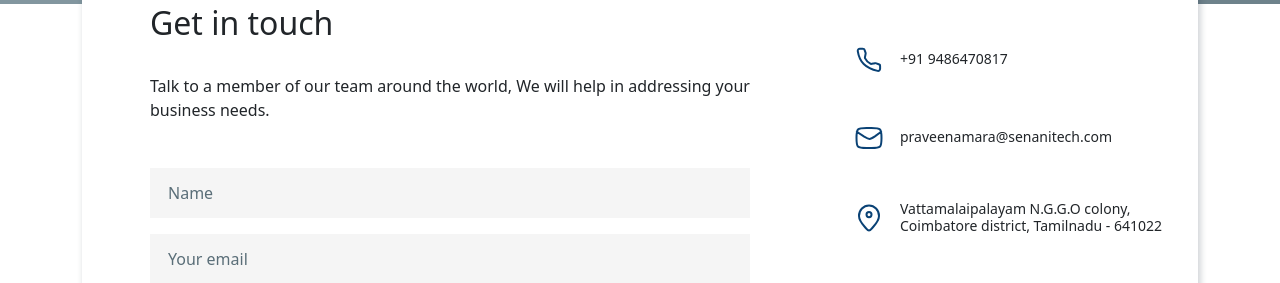
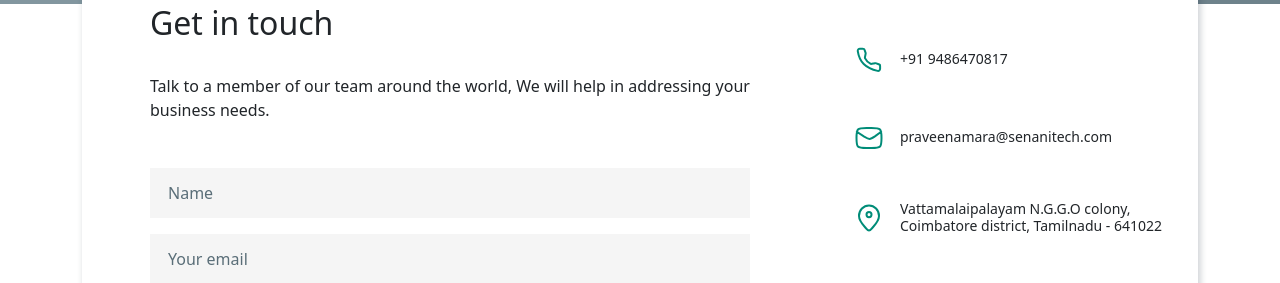
Before and after one commit to Vijay8426/Senanitech-, a React (Create React App) app: page /contact in a window 1280 px wide. Shown: the part 346-629 px from the top of the page. Built offline with nearby package versions, Linux system fonts and the light colour scheme.

Commit message:
fav-icon fixed and icon color of contact  page chnged

```diff
--- a/public/index.html
+++ b/public/index.html
@@ -34,7 +34,7 @@
       Learn how to configure a non-root public URL by running `npm run build`.
     -->
     <title>SenaniTech</title>
-    <link rel="shortcut icon" href="./images/SENANI-removebg-preview (1).png" type="image/x-icon">
+    <link rel="shortcut icon" href="./images/fav-icon-removebg-preview.png" type="image/x-icon">
   </head>
   <body>
     <noscript>You need to enable JavaScript to run this app.</noscript>
--- a/src/components/Contact.jsx
+++ b/src/components/Contact.jsx
@@ -162,7 +162,7 @@ const Contact = () => {
                       <a href="tel:470-601-1911" className="d-flex align-items-center text-dark text-decoration-none">
                         <svg width="30" height="30" viewBox="0 0 30 30" fill="none" xmlns="http://www.w3.org/2000/svg">
                           <path d="M22.3092 18.3098C22.0157 18.198 21.8689 18.1421 21.7145 18.1287C21.56 18.1154 21.4058 18.1453 21.0975 18.205L17.8126 18.8416C17.4392 18.9139 17.2525 18.9501 17.0616 18.9206C16.8707 18.891 16.7141 18.8058 16.4008 18.6353C13.8644 17.2551 12.1853 15.6617 11.1192 13.3695C10.9964 13.1055 10.935 12.9735 10.9133 12.8017C10.8917 12.6298 10.9218 12.4684 10.982 12.1456L11.6196 8.72559C11.6759 8.42342 11.7041 8.27233 11.6908 8.12115C11.6775 7.96998 11.6234 7.82612 11.5153 7.5384L10.6314 5.18758C10.37 4.49217 10.2392 4.14447 9.95437 3.94723C9.6695 3.75 9.29804 3.75 8.5551 3.75H5.85778C4.58478 3.75 3.58264 4.8018 3.77336 6.06012C4.24735 9.20085 5.64674 14.8966 9.73544 18.9853C14.0295 23.2794 20.2151 25.1426 23.6187 25.884C24.9335 26.1696 26.0993 25.1448 26.0993 23.7985V21.2824C26.0993 20.5428 26.0993 20.173 25.9034 19.8888C25.7076 19.6046 25.362 19.4729 24.6708 19.2096L22.3092 18.3098Z"
-                            stroke="#0a4275" strokeWidth="2" strokeLinecap="round" strokeLinejoin="round" />
+                            stroke=" rgb(0, 140, 120)" strokeWidth="2" strokeLinecap="round" strokeLinejoin="round" />
                         </svg>
                         <h5 className="contact-info mb-0 ms-3">+91 9486470817</h5>
                       </a>
@@ -171,7 +171,7 @@ const Contact = () => {
                       <a href="https://veilmail.io/irish-geoff" className="d-flex align-items-center text-dark text-decoration-none">
                         <svg width="30" height="30" viewBox="0 0 30 30" fill="none" xmlns="http://www.w3.org/2000/svg">
                           <path d="M2.81501 8.75L10.1985 13.6191C12.8358 15.2015 14.1544 15.9927 15.6032 15.9582C17.0519 15.9237 18.3315 15.0707 20.8905 13.3647L27.185 8.75M12.5 25H17.5C22.214 25 24.5711 25 26.0355 23.5355C27.5 22.0711 27.5 19.714 27.5 15C27.5 10.286 27.5 7.92893 26.0355 6.46447C24.5711 5 22.214 5 17.5 5H12.5C7.78595 5 5.42893 5 3.96447 6.46447C2.5 7.92893 2.5 10.286 2.5 15C2.5 19.714 2.5 22.0711 3.96447 23.5355C5.42893 25 7.78595 25 12.5 25Z"
-                            stroke="#0a4275" strokeWidth="2" strokeLinecap="round" />
+                            stroke="rgb(0, 140, 120)" strokeWidth="2" strokeLinecap="round" />
                         </svg>
                         <h5 className="contact-info mb-0 ms-3">praveenamara@senanitech.com</h5>
                       </a>
@@ -180,9 +180,9 @@ const Contact = () => {
                       <a href="#" className="d-flex align-items-center text-dark text-decoration-none">
                         <svg width="30" height="30" viewBox="0 0 30 30" fill="none" xmlns="http://www.w3.org/2000/svg">
                           <path d="M25 12.9169C25 17.716 21.1939 21.5832 18.2779 24.9828C16.8385 26.6609 16.1188 27.5 15 27.5C13.8812 27.5 13.1615 26.6609 11.7221 24.9828C8.80612 21.5832 5 17.716 5 12.9169C5 10.1542 6.05357 7.5046 7.92893 5.55105C9.8043 3.59749 12.3478 2.5 15 2.5C17.6522 2.5 20.1957 3.59749 22.0711 5.55105C23.9464 7.5046 25 10.1542 25 12.9169Z"
-                            stroke="#0a4275" strokeWidth="2" />
+                            stroke="rgb(0, 140, 120)" strokeWidth="2" />
                           <path d="M17.5 11.6148C17.5 13.0531 16.3807 14.219 15 14.219C13.6193 14.219 12.5 13.0531 12.5 11.6148C12.5 10.1765 13.6193 9.01058 15 9.01058C16.3807 9.01058 17.5 10.1765 17.5 11.6148Z"
-                            stroke="#0a4275" strokeWidth="2" />
+                            stroke="rgb(0, 140, 120)" strokeWidth="2" />
                         </svg>
                         <h5 className="contact-info mb-0 ms-3">Vattamalaipalayam N.G.G.O colony,<br /> Coimbatore district, Tamilnadu - 641022</h5>
                       </a>
--- a/src/components/Technical.jsx
+++ b/src/components/Technical.jsx
@@ -262,7 +262,7 @@ function Technical() {
       </section>
       <section className="getInTouch_getInTochSection__5D0lg">
          <Link to="/contact">
-            <div className="d-flex container"><span className="getInTouch_gitButton__mmEDS" data-aos="fade-left" data-aos-offset="100"><span>Get in touch with us</span><img alt="Get in Touch" loading="lazy" width="30" height="30" decoding="async" data-nimg="1" style={{color:'transparent'}}  srcset="images/arrow-right.236eb624_1.svg 1x, images/arrow-right.236eb624.svg 2x" src="images/arrow-right.236eb624.svg"/></span></div>
+            <div className="d-flex container"><span className="getInTouch_gitButton__mmEDS" data-aos="fade-left" data-aos-offset="100"><span>Get in touch with us</span><img alt="Get in Touch" loading="lazy" width="30" height="30" decoding="async" data-nimg="1" style={{color:'transparent'}}  src="images/arrow-right.236eb624.svg"/></span></div>
          </Link>
       </section>
    </main>
```
Also changed, not shown: public/images/fav-icon-removebg-preview.png (added), public/images/fav-icon.png (added).
